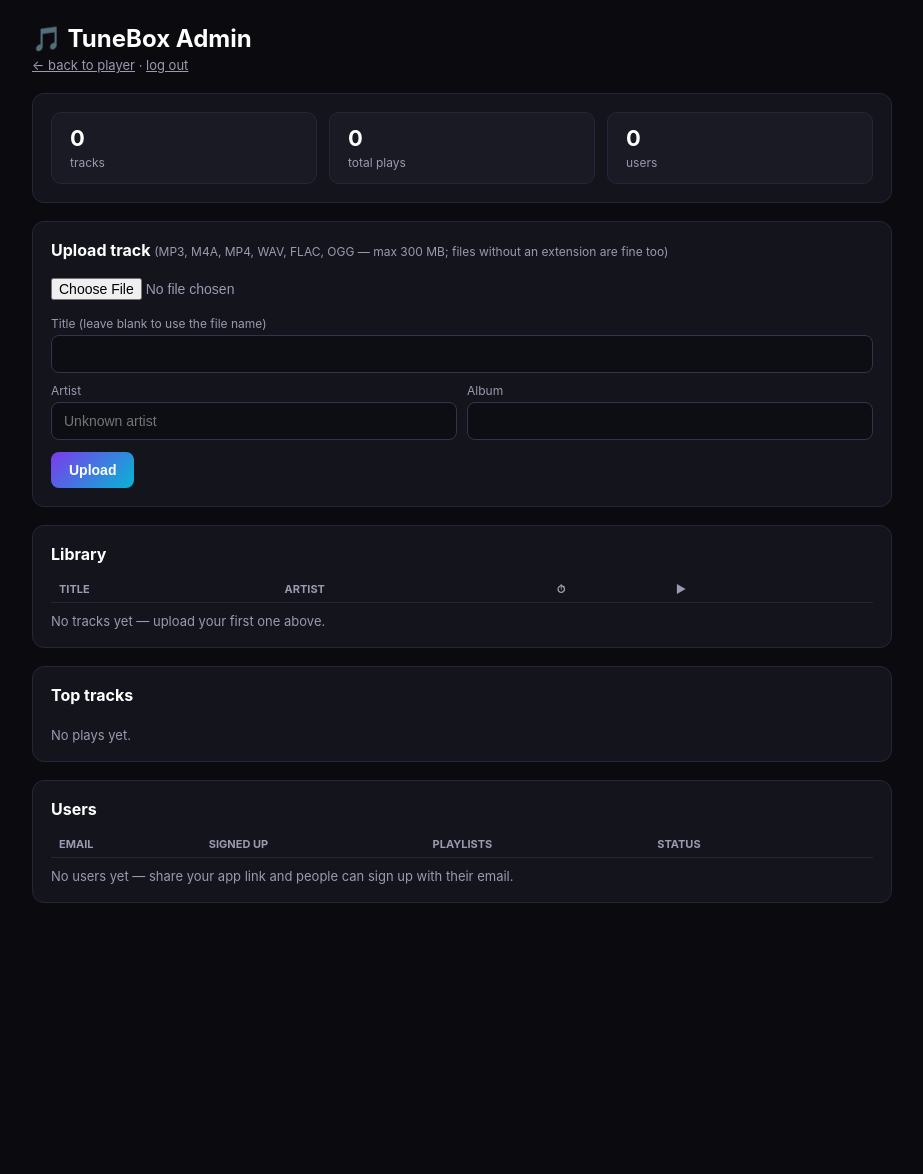
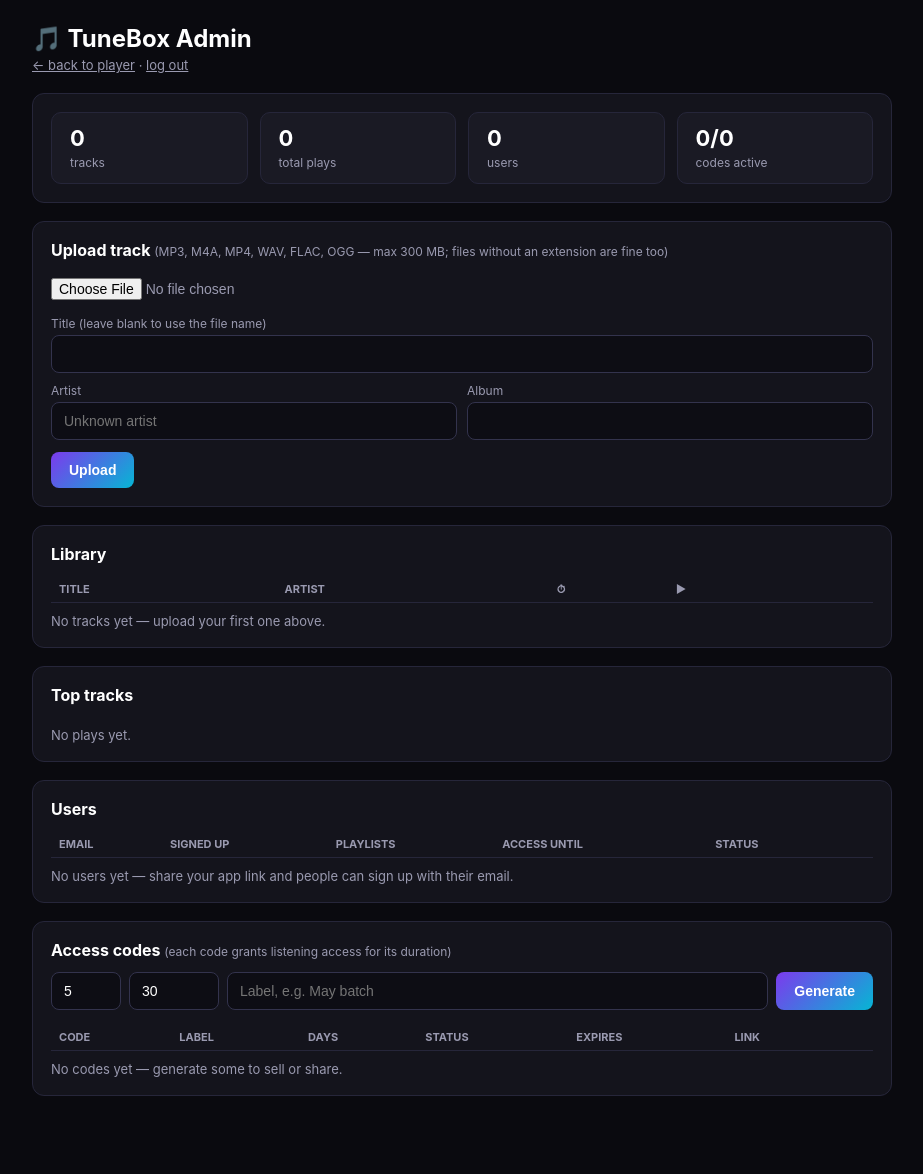
Before and after one commit to biggestwolf8-code/myanmar-bots, a Flask app: page /admin in a window 1280 px wide. Shown: the whole page, without its empty margins (178-1101 px from the left). Before the commit the page ends 903 px from the top, so only its background shows below. Run offline with Flask 3, Linux system fonts and the light colour scheme; the visitor is signed in with stand-in values (Sample User, id 1); lists and menus that the app fills with data are empty.

Commit message:
TuneBox v3.0: access codes with expiration gate listening (email accounts stay)

```diff
--- a/music-web/app.py
+++ b/music-web/app.py
@@ -1,13 +1,15 @@
 """TuneBox — private music streaming web app.
 
 A Spotify-style player for your own audio files. Listeners sign up with
-their email + password, browse the library, build playlists, and stream.
-The admin uploads audio and manages user accounts.
+their email + password, then activate an access code (each code grants
+listening for a set number of days, like a subscription). They browse the
+library, build playlists, and stream. The admin uploads audio and manages
+users and access codes.
 
 Env vars:
   ADMIN_PASSWORD  Password for the /admin panel (required)
   DATA_DIR        Storage dir (default "."; use "/data" with a Railway
-                  volume so tracks/users/playlists survive redeploys)
+                  volume so tracks/users/codes/playlists survive redeploys)
   PORT            Listen port (default: 5000)
   MAX_UPLOAD_MB   Max upload size in MB (default: 300)
 
@@ -63,7 +65,7 @@ app = Flask(__name__, template_folder=os.path.join(BASE_DIR, "templates"))
 app.config["MAX_CONTENT_LENGTH"] = MAX_UPLOAD_MB * 1024 * 1024
 app.permanent_session_lifetime = datetime.timedelta(days=90)
 
-TUNEBOX_VERSION = "2.0"
+TUNEBOX_VERSION = "3.0"
 
 
 # ---------------------------------------------------------------- storage
@@ -107,6 +109,9 @@ app.secret_key = get_secret_key()
 
 # email(lowercased) -> {"pw": hash, "created": ts, "disabled": bool}
 users = _load_json("tbusers.json", {})
+# code -> {"label": "", "days": 30, "created": ts, "used_by": email|None,
+#          "used_at": ts|None, "expires_at": ts|None}
+codes = _load_json("tbcodes.json", {})
 # sid -> {"user": email, "created": ts}
 sessions = _load_json("tbsessions.json", {})
 # tid -> {"title","artist","album","ext","duration","size","uploaded_at","plays"}
@@ -117,6 +122,7 @@ playlists = _load_json("tbplaylists.json", {})
 
 def save_all():
     _save_json("tbusers.json", users)
+    _save_json("tbcodes.json", codes)
     _save_json("tbsessions.json", sessions)
     _save_json("tbtracks.json", tracks)
     _save_json("tbplaylists.json", playlists)
@@ -161,7 +167,7 @@ def current_user():
 
 def require_listener():
     email = current_user()
-    if not email:
+    if not email or not has_access(email):
         abort(401)
     return email
 
@@ -173,6 +179,54 @@ def new_session(email):
     save_all()
     session["sid"] = sid
     session.permanent = True
+
+
+CODE_ALPHABET = "ABCDEFGHJKMNPQRSTUVWXYZ23456789"
+
+
+def make_code():
+    while True:
+        c = "".join(secrets.choice(CODE_ALPHABET) for _ in range(8))
+        if c not in codes:
+            return c
+
+
+def invite_link(code):
+    return request.host_url.rstrip("/") + "/i/" + code
+
+
+def access_until(email):
+    """Latest expiry of any code redeemed by this account (None if none)."""
+    best = None
+    for e in codes.values():
+        if e.get("used_by") == email and e.get("expires_at"):
+            if best is None or e["expires_at"] > best:
+                best = e["expires_at"]
+    return best
+
+
+def has_access(email):
+    au = access_until(email)
+    return bool(au and au > datetime.datetime.now(datetime.timezone.utc).isoformat())
+
+
+def redeem_code(email, code):
+    """Attach a code to an account, extending access. Returns (ok, message)."""
+    code = (code or "").strip().upper()
+    e = codes.get(code)
+    if not e:
+        return False, "That code doesn't exist."
+    if e.get("used_by") and e["used_by"] != email:
+        return False, "This code was already used by another account."
+    now = datetime.datetime.now(datetime.timezone.utc)
+    au = access_until(email)
+    start_iso = au if au and au > now.isoformat() else now.isoformat()
+    start_dt = datetime.datetime.fromisoformat(start_iso)
+    e["used_by"] = email
+    e["used_at"] = now.isoformat()
+    e["expires_at"] = (start_dt + datetime.timedelta(days=int(e.get("days") or 30))).isoformat()
+    save_all()
+    return True, ""
 
 
 def track_path(t):
@@ -190,14 +244,46 @@ def public_track(tid, t):
 @app.route("/")
 def home():
     from flask import render_template
-    if not current_user():
+    email = current_user()
+    if not email:
         return render_template("login.html", app_name="TuneBox", mode="login")
+    if not has_access(email):
+        return render_template("redeem.html", app_name="TuneBox",
+                               email=email, expired=bool(access_until(email)))
     return render_template("index.html", app_name="TuneBox")
 
 
 @app.route("/i/<code>")
 def redeem(code):
-    # Invite links are retired — send old links to the sign-in page.
+    from flask import render_template
+    code = (code or "").strip().upper()
+    if not codes.get(code):
+        return render_template("login.html", app_name="TuneBox", mode="login",
+                               error="That code doesn't exist."), 404
+    email = current_user()
+    if email:
+        ok, msg = redeem_code(email, code)
+        if not ok:
+            return render_template("redeem.html", app_name="TuneBox",
+                                   email=email, expired=bool(access_until(email)),
+                                   error=msg), 403
+        return redirect("/")
+    session["pending_code"] = code
+    return render_template("login.html", app_name="TuneBox", mode="login",
+                           note="Sign in or create an account to activate your code.")
+
+
+@app.route("/redeem", methods=["POST"])
+def redeem_post():
+    from flask import render_template
+    email = current_user()
+    if not email:
+        return redirect("/")
+    ok, msg = redeem_code(email, request.form.get("code"))
+    if not ok:
+        return render_template("redeem.html", app_name="TuneBox",
+                               email=email, expired=bool(access_until(email)),
+                               error=msg), 403
     return redirect("/")
 
 
@@ -220,6 +306,9 @@ def login():
                                    error="Wrong email or password."), 401
         _rate_clear(ip)
         new_session(email)
+        pc = session.pop("pending_code", None)
+        if pc:
+            redeem_code(email, pc)  # best effort; failures surface on the redeem page
         return redirect("/")
     return render_template("login.html", app_name="TuneBox", mode="login")
 
@@ -251,6 +340,9 @@ def register():
                         "disabled": False}
         _rate_clear(ip)
         new_session(email)
+        pc = session.pop("pending_code", None)
+        if pc:
+            redeem_code(email, pc)  # best effort; failures surface on the redeem page
         return redirect("/")
     return render_template("login.html", app_name="TuneBox", mode="register")
 
@@ -430,6 +522,7 @@ def admin():
     err = request.args.get("err")
     errmsg = {"notaudio": "That file couldn't be read as audio. Please choose an MP3, M4A, MP4, WAV, FLAC or OGG file.",
               "nofile": "No file was chosen — please pick a file first."}.get(err)
+    now_iso = datetime.datetime.now(datetime.timezone.utc).isoformat()
     return render_template(
         "admin.html", need_login=False, errmsg=errmsg,
         reset_email=request.args.get("reset_email"),
@@ -438,10 +531,17 @@ def admin():
                     for tid, t in sorted(tracks.items(),
                                          key=lambda kv: kv[1]["title"].lower())],
         user_list=[(email, u.get("created", "")[:16].replace("T", " "),
-                    len(playlists.get(email, [])), bool(u.get("disabled")))
+                    len(playlists.get(email, [])), bool(u.get("disabled")),
+                    (access_until(email) or "")[:10])
                    for email, u in sorted(users.items())],
+        code_list=[(c, e.get("label", ""), e.get("days", 30),
+                    e.get("used_by"), (e.get("expires_at") or "")[:10],
+                    invite_link(c)) for c, e in sorted(codes.items())],
         stats={"tracks": len(tracks), "plays": total_plays,
-               "users": len(users)},
+               "users": len(users),
+               "codes": len(codes),
+               "active_codes": sum(1 for e in codes.values()
+                                  if e.get("used_by") and (e.get("expires_at") or "") > now_iso)},
         top=[(tid, t["title"], t["artist"], t.get("plays", 0)) for tid, t in top],
         max_mb=MAX_UPLOAD_MB)
 
@@ -521,6 +621,38 @@ def admin_delete(tid):
     return redirect("/admin")
 
 
+@app.route("/admin/codes", methods=["POST"])
+def admin_codes():
+    if not admin_ok():
+        abort(403)
+    n = max(1, min(100, int(request.form.get("n") or 1)))
+    days = max(1, min(3650, int(request.form.get("days") or 30)))
+    label = (request.form.get("label") or "").strip()[:60]
+    for _ in range(n):
+        c = make_code()
+        codes[c] = {"label": label, "days": days,
+                    "created": datetime.datetime.now(datetime.timezone.utc).isoformat(),
+                    "used_by": None, "used_at": None, "expires_at": None}
+    save_all()
+    return redirect("/admin")
+
+
+@app.route("/admin/revoke/<code>", methods=["POST"])
+def admin_revoke(code):
+    if not admin_ok():
+        abort(403)
+    codes.pop((code or "").strip().upper(), None)
+    save_all()
+    return redirect("/admin")
+
+
+@app.route("/api/me")
+def api_me():
+    email = require_listener()
+    au = access_until(email) or ""
+    return jsonify({"email": email, "access_until": au[:10] if au else ""})
+
+
 @app.route("/admin/users/reset", methods=["POST"])
 def admin_user_reset():
     if not admin_ok():
--- a/music-web/templates/admin.html
+++ b/music-web/templates/admin.html
@@ -63,6 +63,7 @@
       <div class="stat"><b>{{ stats.tracks }}</b><span>tracks</span></div>
       <div class="stat"><b>{{ stats.plays }}</b><span>total plays</span></div>
       <div class="stat"><b>{{ stats.users }}</b><span>users</span></div>
+      <div class="stat"><b>{{ stats.active_codes }}/{{ stats.codes }}</b><span>codes active</span></div>
     </div>
   </div>
 
@@ -113,12 +114,13 @@
     <h2>Users</h2>
     {% if reset_pw %}<div class="ok">New password for <b>{{ reset_email }}</b>: <b class="code">{{ reset_pw }}</b><br><span style="font-size:12px">Share it with them once — it won't be shown again.</span></div>{% endif %}
     <table>
-      <tr><th>Email</th><th>Signed up</th><th>Playlists</th><th>Status</th><th></th></tr>
-      {% for email, created, npl, disabled in user_list %}
+      <tr><th>Email</th><th>Signed up</th><th>Playlists</th><th>Access until</th><th>Status</th><th></th></tr>
+      {% for email, created, npl, disabled, access in user_list %}
       <tr>
         <td><b>{{ email }}</b></td>
         <td style="color:#9a9ab0;font-size:11px">{{ created or "—" }}</td>
         <td>{{ npl }}</td>
+        <td>{{ access or "—" }}</td>
         <td>{{ "🔴 disabled" if disabled else "🟢 active" }}</td>
         <td style="white-space:nowrap">
           <form class="inline" method="post" action="/admin/users/reset"
@@ -132,6 +134,32 @@
     </table>
     {% if not user_list %}<p class="sub" style="margin:10px 0 0">No users yet — share your app link and people can sign up with their email.</p>{% endif %}
   </div>
+
+  <div class="card">
+    <h2>Access codes <span style="color:#9a9ab0;font-weight:400;font-size:12px">(each code grants listening access for its duration)</span></h2>
+    <form method="post" action="/admin/codes" style="display:flex;gap:8px;margin-bottom:14px;flex-wrap:wrap">
+      <input type="number" name="n" value="5" min="1" max="100" style="width:70px" title="How many codes">
+      <input type="number" name="days" value="30" min="1" max="3650" style="width:90px" title="Access duration in days">
+      <input type="text" name="label" placeholder="Label, e.g. May batch" maxlength="60" style="flex:1;min-width:160px">
+      <button type="submit">Generate</button>
+    </form>
+    <table>
+      <tr><th>Code</th><th>Label</th><th>Days</th><th>Status</th><th>Expires</th><th>Link</th><th></th></tr>
+      {% for code, label, days, used_by, expires, link in code_list %}
+      <tr>
+        <td class="code">{{ code }}</td>
+        <td>{{ label or "—" }}</td>
+        <td>{{ days }}</td>
+        <td>{{ ("🟢 " + used_by) if used_by else "⚪ fresh" }}</td>
+        <td style="color:#9a9ab0;font-size:11px">{{ expires or "—" }}</td>
+        <td><span class="link">{{ link }}</span></td>
+        <td><form class="inline" method="post" action="/admin/revoke/{{ code }}"
+              onsubmit="return confirm('Revoke this code? The user loses access.')"><button class="danger small" type="submit">Revoke</button></form></td>
+      </tr>
+      {% endfor %}
+    </table>
+    {% if not code_list %}<p class="sub" style="margin:10px 0 0">No codes yet — generate some to sell or share.</p>{% endif %}
+  </div>
   {% endif %}
 </div>
 </body>
--- a/music-web/templates/index.html
+++ b/music-web/templates/index.html
@@ -171,6 +171,7 @@
     <div class="pl-head"><span>Playlists</span><button id="newPl">+ New</button></div>
     <div id="pllist"></div>
     <div style="margin-top:auto; padding: 10px;">
+      <div id="accessLine" style="font-size:11px;color:var(--dim);margin-bottom:6px"></div>
       <button id="logout" style="font-size:13px">Log out</button>
     </div>
   </aside>
@@ -680,6 +681,9 @@ $("#navSearch").addEventListener("click", () => { if (!navigator.onLine) { showD
 $("#search").addEventListener("input", applySearch);
 $("#menuBtn").addEventListener("click", () => $("#sidebar").classList.toggle("open"));
 $("#logout").addEventListener("click", () => { location.href = "/logout"; });
+api("GET", "/api/me").then(d => {
+  if (d && d.access_until) $("#accessLine").textContent = "Access until " + d.access_until;
+});
 document.addEventListener("keydown", e => {
   if (e.target.tagName === "INPUT") return;
   if (e.code === "Space") { e.preventDefault(); $("#playBtn").click(); }
--- a/music-web/templates/login.html
+++ b/music-web/templates/login.html
@@ -35,6 +35,7 @@
     {% if mode == "register" %}
     <p class="sub">Create your account to start listening.</p>
     {% if error %}<div class="err">{{ error }}</div>{% endif %}
+    {% if note %}<div class="err" style="background:#10233d;border-color:#2d5a7f;color:#9dc9ff">{{ note }}</div>{% endif %}
     <form method="post" action="/register">
       <input name="email" type="email" placeholder="Email address" autocomplete="email" required>
       <input name="password" type="password" placeholder="Password (min 6 characters)"
@@ -45,6 +46,7 @@
     {% else %}
     <p class="sub">Sign in with your email to listen.</p>
     {% if error %}<div class="err">{{ error }}</div>{% endif %}
+    {% if note %}<div class="err" style="background:#10233d;border-color:#2d5a7f;color:#9dc9ff">{{ note }}</div>{% endif %}
     <form method="post" action="/login">
       <input name="email" type="email" placeholder="Email address" autocomplete="email" required>
       <input name="password" type="password" placeholder="Password"
```
Also changed, not shown: music-web/templates/redeem.html (added, +51 -0 lines).
